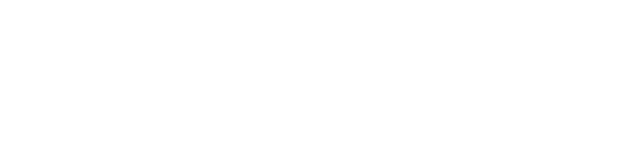
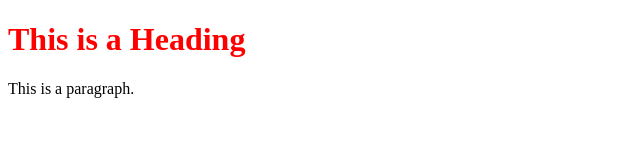
Before and after one commit to tsorola/tsorola.github.io, a plain HTML site: page index.html in a window 1280 px wide. Shown: the whole page, without its empty margins (0-640 px from the left). Drawn offline with Linux system fonts and the light colour scheme.

Commit message:
Update index.html

```diff
--- a/index.html
+++ b/index.html
@@ -1,9 +1,13 @@
  <!DOCTYPE html>
 <html>
-<head>
-  <meta charset="utf-8" />
-  <title>TITLE</title>
-  </head>
+	<head>
+	<meta charset="utf-8" />
+		<title>Welcome</title>
+	</head>
+	<body>
 
-  </body>
-  </html>
+		<h1 style="color:red">This is a Heading</h1>
+		<p>This is a paragraph.</p>
+
+	</body>
+</html>
```
